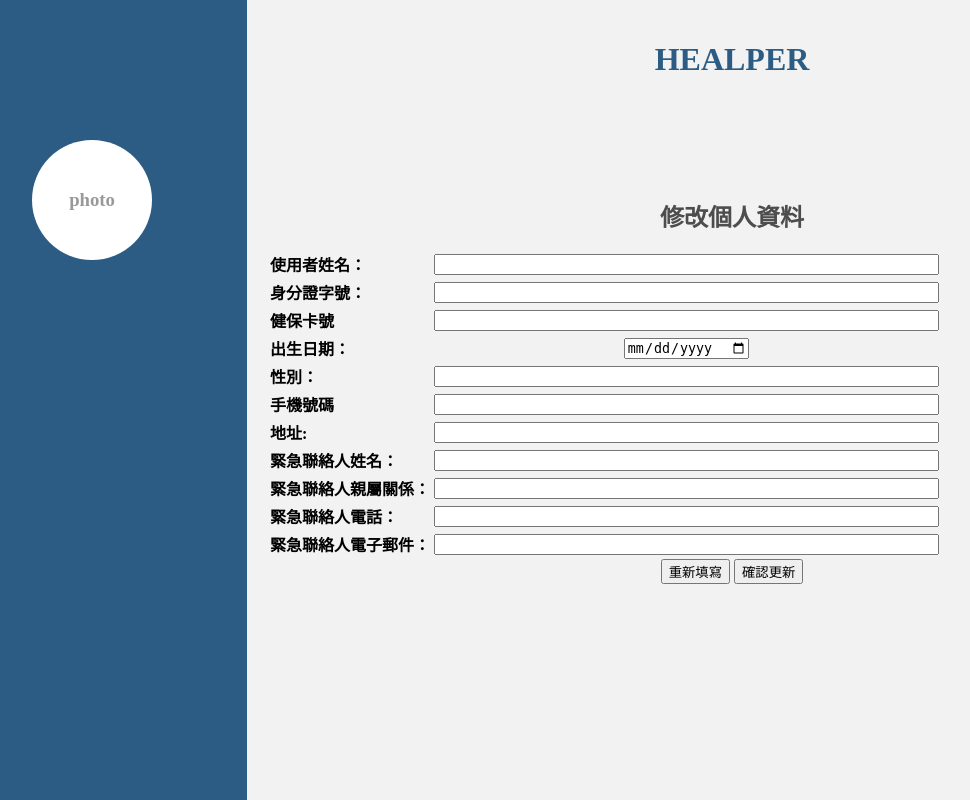
After one commit to yuting-0914/HEAPLER, a PHP site: page /Healper/infomation_update.php in a window 1280 px wide. The commit adds this page. Shown: the whole page, without its empty margins (63-1033 px from the left). Run offline with PHP 8.4, Linux system fonts and the light colour scheme; the visitor is signed in with stand-in values (Sample User, id 1); data that the repository does not hold is empty.

Commit message:
Add files via upload

```diff
--- a/Healper/home.html
+++ b/Healper/home.html
@@ -10,7 +10,7 @@
 
 <body class="home">
     <div class="home-login">
-        <form name="form" action="http://127.0.0.1:8080/Healper/login.php" method="POST" accept-charset="UTF-8" align="center">
+        <form name="form" action="login.php" method="POST" accept-charset="UTF-8" align="center">
             <table>
                 <tr>
                     <td><input type="text" name="身分證字號" class="text-bar" size="60" placeholder="身分證字號"></td>
--- /dev/null
+++ b/Healper/infomation_update.php
@@ -0,0 +1,127 @@
+<?php
+    session_start();
+    require_once 'db_connect.php';
+
+    if (!isset($_SESSION['is_login']) || $_SESSION['is_login'] !== true) {
+        header('Location: home.html');
+        exit();
+    }
+
+    if(isset($_GET['健保卡號'])) {
+        $健保卡號 = $_GET['健保卡號'];
+
+        $sql = "SELECT * FROM 使用者 WHERE 健保卡號 = '$健保卡號'";
+        $result = $conn->query($sql);
+
+        if ($result->num_rows == 1) {
+            $row = $result->fetch_assoc();
+            $使用者姓名 = $row['使用者姓名'];
+            $身分證字號 = $row["身分證字號"];
+            $健保卡號 = $row["健保卡號"];
+        }
+    }
+
+    if ($_SERVER["REQUEST_METHOD"] == "POST") {
+        $出生日期 = $_POST['出生日期'];
+        $性別 = $_POST['性別'];
+        $手機號碼 = $_POST['手機號碼'];
+        $地址 = $_POST['地址'];
+        $緊急聯絡人姓名 = $_POST['緊急聯絡人姓名'];
+        $親屬關係 = $_POST['親屬關係'];
+        $緊急聯絡人電話 = $_POST['緊急聯絡人電話'];
+        $緊急聯絡人電子郵件 = $_POST['緊急聯絡人電子郵件'];
+
+        // 更新数据库中的用户信息
+        $update_sql = "UPDATE 使用者 SET
+                        出生日期='$出生日期',
+                        性別='$性別',
+                        手機號碼='$手機號碼',
+                        地址='$地址',
+                        緊急聯絡人姓名='$緊急聯絡人姓名',
+                        親屬關係='$親屬關係',
+                        緊急聯絡人電話='$緊急聯絡人電話',
+                        緊急聯絡人電子郵件='$緊急聯絡人電子郵件'
+                        WHERE 健保卡號='$健保卡號'";
+
+        if ($conn->query($update_sql) === TRUE) {
+            header('Location: information.php?健保卡號='.$健保卡號);
+        } else {
+            echo "更新失敗： " . $conn->error;
+        }
+
+        $conn->close();
+    }
+?>
+
+<!DOCTYPE html>
+<html lang="en">
+
+<head>
+    <meta charset="UTF-8">
+    <meta name="viewport" content="width=device-width, initial-scale=1.0">
+    <link href="style.css" rel="stylesheet" type="text/css"/>
+    <title>HEALPER</title>
+</head>
+
+<body>
+    <div class="container">
+        <div class="sidebar">
+            <?php
+                if(isset($使用者姓名)) {
+                    echo "<h2>使用者姓名：" . $使用者姓名 . "</h2>";
+                    echo "<a href='m-current.php?健保卡號=$健保卡號' class='profile-button'>數據資料</a>";
+                }
+            ?>
+            <div class="photo">
+                <h3>photo</h3>
+            </div>
+        </div>
+        <div class="content">
+            <h1>HEALPER</h1>
+            <h2 id="personal-info">修改個人資料</h2>
+            <div class="info-container">
+                <form name="form" action="<?php echo htmlspecialchars($_SERVER["PHP_SELF"]); ?>" method="POST" accept-charset="UTF-8" align="center">
+                    <table height="2">
+                        <tr>
+                            <th align="left">使用者姓名：</th><td><input id="使用者姓名" type="text" name="使用者姓名" size="60" value="<?php echo $使用者姓名;?>" readonly /> </td>
+                        </tr>
+                        <tr>
+                            <th align="left">身分證字號：</th><td><input id="身分證字號" type="text" name="身分證字號" size="60" value="<?php echo $身分證字號;?>" readonly /> </td>
+                        </tr>
+                        <tr>
+                            <th align="left">健保卡號</th><td><input id="健保卡號" type="text" name="健保卡號" size="60" value="<?php echo $健保卡號;?>" readonly /> </td>
+                        </tr>
+                        <tr>
+                            <th align="left">出生日期：</th><td><input id="出生日期" type="date" name="出生日期" value="<?php echo $row['出生日期']; ?>" /></td>
+                        </tr>
+                        <tr>
+                            <th align="left">性別：</th><td><input id="性別" type="text" name="性別" size="60" value="<?php echo $row['性別']; ?>"/></td>
+                        </tr>
+                        <tr>
+                            <th align="left">手機號碼</th><td><input id="手機號碼" type="text" name="手機號碼" size="60" value="<?php echo $row['手機號碼']; ?>"/></td>
+                        </tr>
+                        <tr>
+                            <th align="left">地址:</th><td><input id="地址" type="text" name="地址" size="60" value="<?php echo $row['地址']; ?>"/></td>
+                        </tr>
+                        <tr>
+                            <th align="left">緊急聯絡人姓名：</th><td><input id="緊急聯絡人姓名" type="text" name="緊急聯絡人姓名" size="60" value="<?php echo $row['緊急聯絡人姓名']; ?>"/></td>
+                        </tr>
+                        <tr>
+                            <th align="left">緊急聯絡人親屬關係：</th><td><input id="親屬關係" type="text" name="親屬關係" size="60" value="<?php echo $row['親屬關係']; ?>"/></td>
+                        </tr>
+                        <tr>
+                            <th align="left">緊急聯絡人電話：</th><td><input id="緊急聯絡人電話" type="text" name="緊急聯絡人電話" size="60" value="<?php echo $row['緊急聯絡人電話']; ?>"/></td>
+                        </tr>
+                        <tr>
+                            <th align="left">緊急聯絡人電子郵件：</th><td><input id="緊急聯絡人電子郵件" type="text" name="緊急聯絡人電子郵件" size="60" value="<?php echo $row['緊急聯絡人電子郵件']; ?>"/></td>
+                        </tr>
+                    </table>
+                    <input type="reset" value="重新填寫"/>
+                    <input type="hidden" name="健保卡號" value="<?php echo $健保卡號; ?>">
+                    <input type="submit" value="確認更新" />
+                </form>
+            </div>
+        </div>
+    </div>
+</body>
+</html>
--- a/Healper/login.php
+++ b/Healper/login.php
@@ -27,7 +27,7 @@
             $row = $result->fetch_assoc();
             $_SESSION['身分證字號']=$row['身分證字號'];
             $_SESSION['健保卡號']=$row['健保卡號'];
-            header('Location: current.html');
+            header('Location: current.php');
             exit();
         }
         else{
```
Also changed, not shown: Healper/current.php (added, +157 -0 lines), Healper/information.php (+77 -32 lines).
